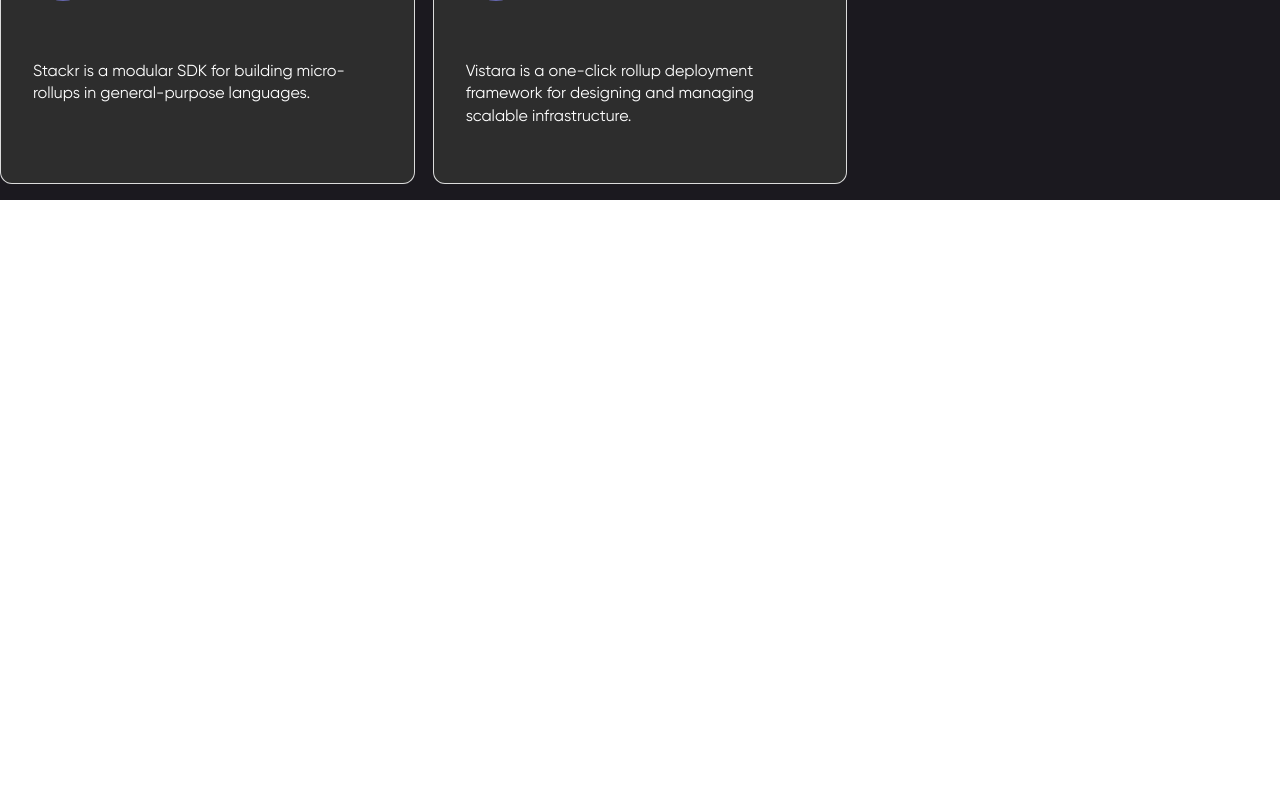
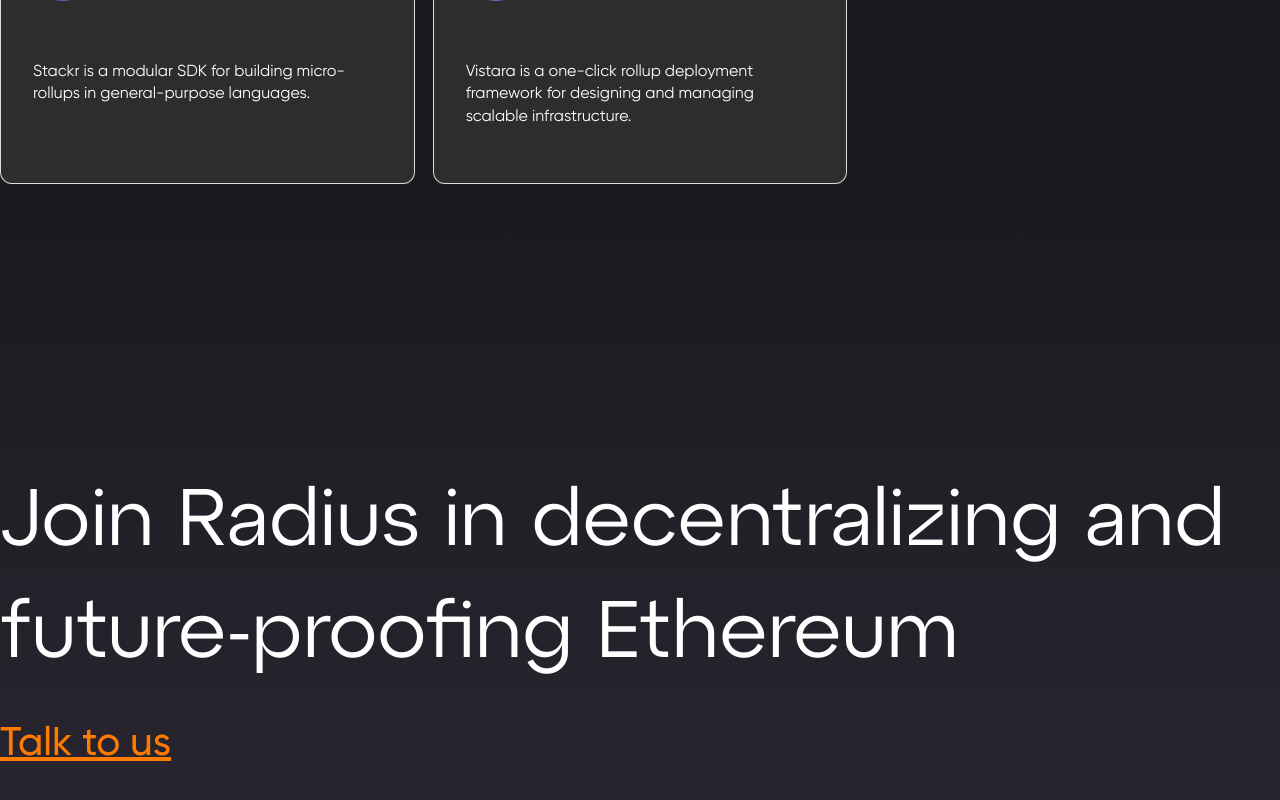
Before and after one commit to radiusxyz/radius-web, a React (Vite) app: page / in a window 1280 px wide. Shown: the part 1955-2755 px from the top of the page. Before the commit the page ends 2155 px from the top, so only its background shows below. Built offline with nearby package versions, Linux system fonts and the light colour scheme.

Commit message:
implement gradient section

```diff
--- a/src/components/EcoPage.tsx
+++ b/src/components/EcoPage.tsx
@@ -127,6 +127,40 @@
   line-height: 140.625%; /* 22.5px */
 `;
 
+const GradientSection = styled.div`
+  width: 100%;
+  display: flex;
+  justify-content: center;
+  background: linear-gradient(180deg, #1b191f 0%, #302b38 100%);
+`;
+
+const GradientContent = styled.div`
+  max-width: 1400px;
+  width: 100%;
+`;
+
+const GradientText = styled.p`
+  color: #fff;
+  font-family: Atyp Display;
+  font-size: 80px;
+  font-style: normal;
+  font-weight: 400;
+  line-height: 140.625%; /* 112.5px */
+  margin-top: 267px;
+  margin-bottom: 31px;
+`;
+
+const GradientLink = styled.p`
+  color: #ff7a00;
+  font-family: Gilroy-Medium;
+  font-size: 40px;
+  font-style: normal;
+  font-weight: 400;
+  line-height: 110%; /* 44px */
+  text-decoration-line: underline;
+  margin-bottom: 332px;
+`;
+
 const cards = [
   {
     logo: logo,
@@ -229,6 +263,16 @@
           </Cards>
         </CardsSectionContent>
       </CardsSection>
+      <GradientSection>
+        <GradientContent>
+          <GradientText>
+            Join Radius in decentralizing and future-proofing Ethereum
+          </GradientText>
+          <a href='https://twitter.com/radius_xyz'>
+            <GradientLink>Talk to us</GradientLink>
+          </a>
+        </GradientContent>
+      </GradientSection>
     </>
   );
 };
```
